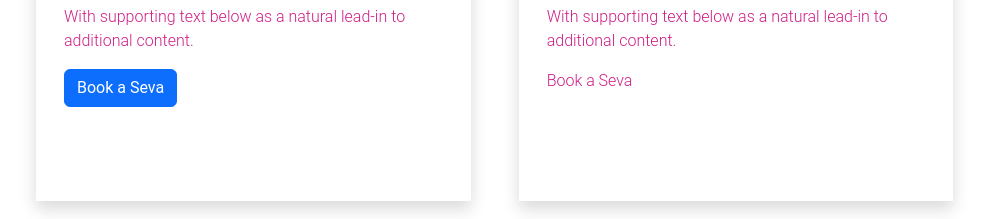
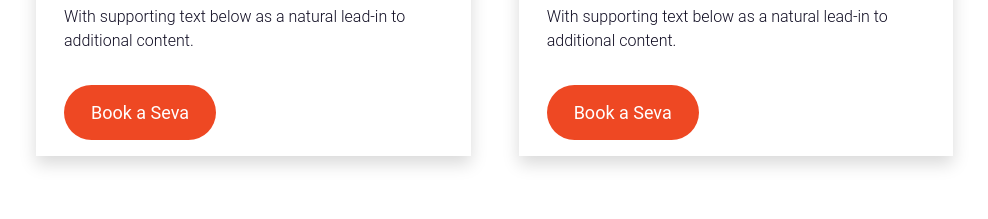
Before and after one commit to bhavi-creations/Hindu-Dharmika, a plain HTML site: page index.html in a window 1280 px wide. Shown: the part 2087-2306 px from the top of the page, without its empty margins (0-988 px from the left). Drawn offline with Linux system fonts and the light colour scheme.

Commit message:
color changed

```diff
--- a/css/templatemo-kind-heart-charity.css
+++ b/css/templatemo-kind-heart-charity.css
@@ -5,7 +5,7 @@ TemplateMo 581 Kind Heart Charity
 https://templatemo.com/tm-581-kind-heart-charity
 
 */
-.button {
+#button {
   height:100px;
   width:100px;
 }
@@ -62,8 +62,8 @@ https://templatemo.com/tm-581-kind-heart-charity
   --site-footer-bg-color:         #e0b686;
   --custom-btn-bg-color:          #c46323;
   --custom-btn-bg-hover-color:    rgb(207, 67, 90);
-  --dark-color:                   rgb(223, 57, 201);
-  --p-color:                      rgb(207, 29, 133);
+  --dark-color:                   rgb(223, 57, 71);
+  --p-color:                      rgb(16, 13, 35);
   --border-color:                 #e9eaeb;
 
   --body-font-family:             'Roboto', sans-serif;
@@ -98,14 +98,14 @@ body {
 /*---------------------------------------
   TYPOGRAPHY
 -----------------------------------------*/
-/*
+
 h2,
 h3,
 h4,
 h5,
 h6 {
   color: var(--dark-color);
-} */
+}
 
 h1,
 h2,
@@ -322,7 +322,7 @@ strong {
 -----------------------------------------*/
 .custom-btn {
   /* background: var(--secondary-color); */
-  background:#ca476e;
+  background:#EE4823;
   border: 2px solid transparent;
   border-radius: var(--border-radius-large);
   color: var(--white-color);
--- a/index.html
+++ b/index.html
@@ -323,7 +323,7 @@
                            <img src="./images/seva1.jpg" height="250" width="300"/>
                           <h5 class="card-title">Special title treatment</h5>
                           <p class="card-text">With supporting text below as a natural lead-in to additional content.</p>
-                          <a href="https://pages.razorpay.com/AYODHYASRIRAMKALYANAYATRAPOOJA" target="_blank" class="btn btn-primary">Book a Seva</a>
+                          <a href="https://pages.razorpay.com/AYODHYASRIRAMKALYANAYATRAPOOJA" target="_blank" class="custom-btn btn mt-3">Book a Seva</a>
                         </div>
                       </div>
                     </div>
@@ -333,7 +333,7 @@
                           <img src="./images/seva2.jpg" height="250" width="300"/>
                           <h5 class="card-title">Special title treatment</h5>
                           <p class="card-text">With supporting text below as a natural lead-in to additional content.</p>
-                          <a href="https://pages.razorpay.com/AYODHYASRIRAMKALYANATOUR" target="_blank"><p class="button" style="border-radius:20px; ">Book a Seva</p></a>
+                          <a href="https://pages.razorpay.com/AYODHYASRIRAMKALYANATOUR" target="_blank"  class="custom-btn btn mt-3">Book a Seva</a>
                         </div>
                       </div>
                     </div>
```
